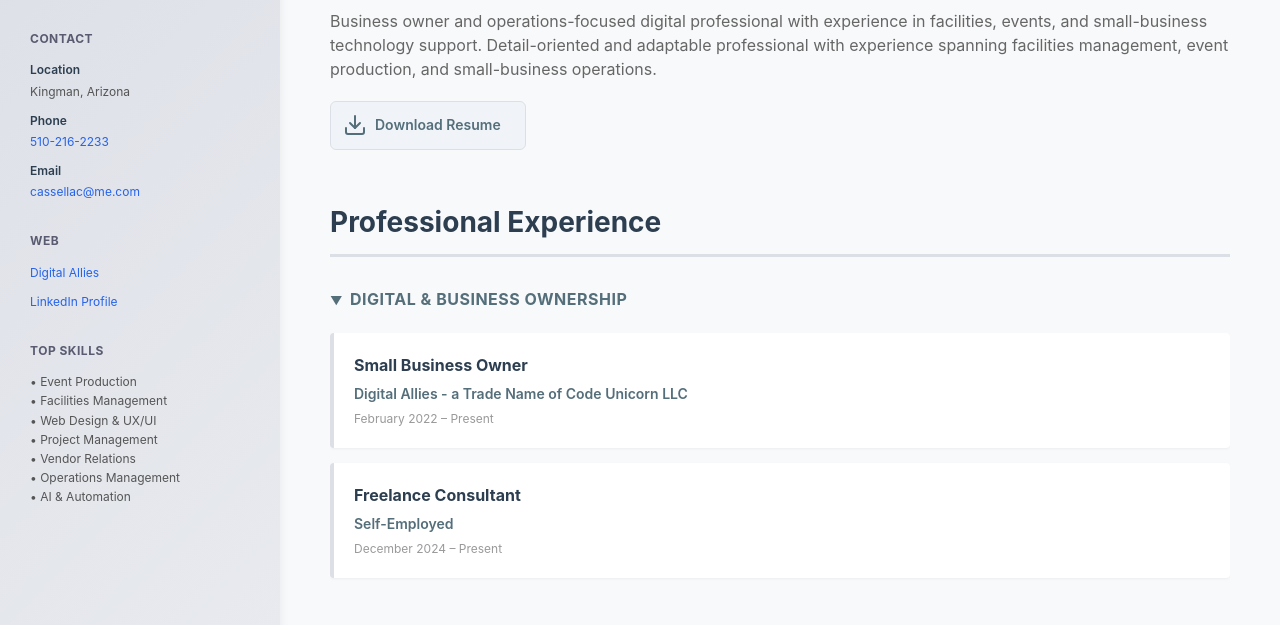
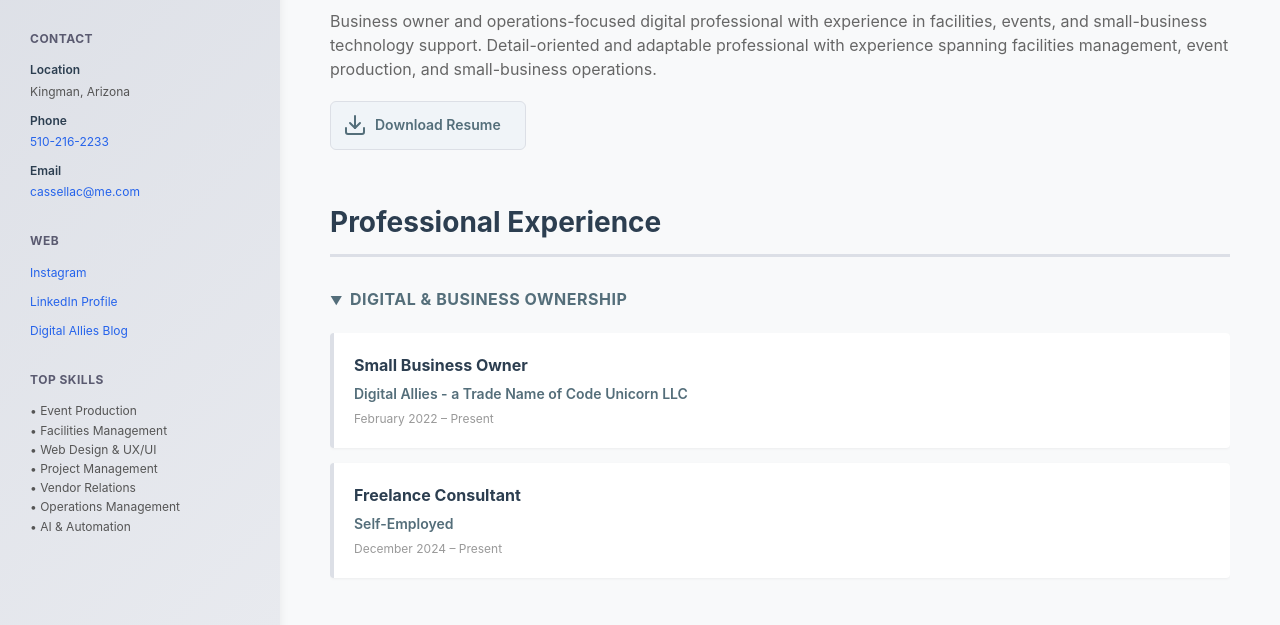
Before and after one commit to cassellac/my-portfolio-repo, a plain HTML site: page index.html in a window 1280 px wide. Shown: the part 166-791 px from the top of the page. Drawn offline with Linux system fonts and the light colour scheme.

Commit message:
Add Instagram and Digital Allies Blog links

```diff
--- a/index.html
+++ b/index.html
@@ -582,10 +582,13 @@
             <div class="sidebar-section">
                 <h3>Web</h3>
                 <div class="contact-item">
-                    <span class="contact-value"><a href="https://digitalallies.net" target="_blank">Digital Allies</a></span>
+                    <span class="contact-value"><a href="https://www.instagram.com/callessac_/" target="_blank">Instagram</a></span>
                 </div>
                 <div class="contact-item">
                     <span class="contact-value"><a href="https://linkedin.com/in/cassella" target="_blank">LinkedIn Profile</a></span>
+                </div>
+                 <div class="contact-item">
+                    <span class="contact-value"><a href="https://linkedin.com/in/cassella" target="_blank">Digital Allies Blog</a></span>
                 </div>
             </div>
 
```
